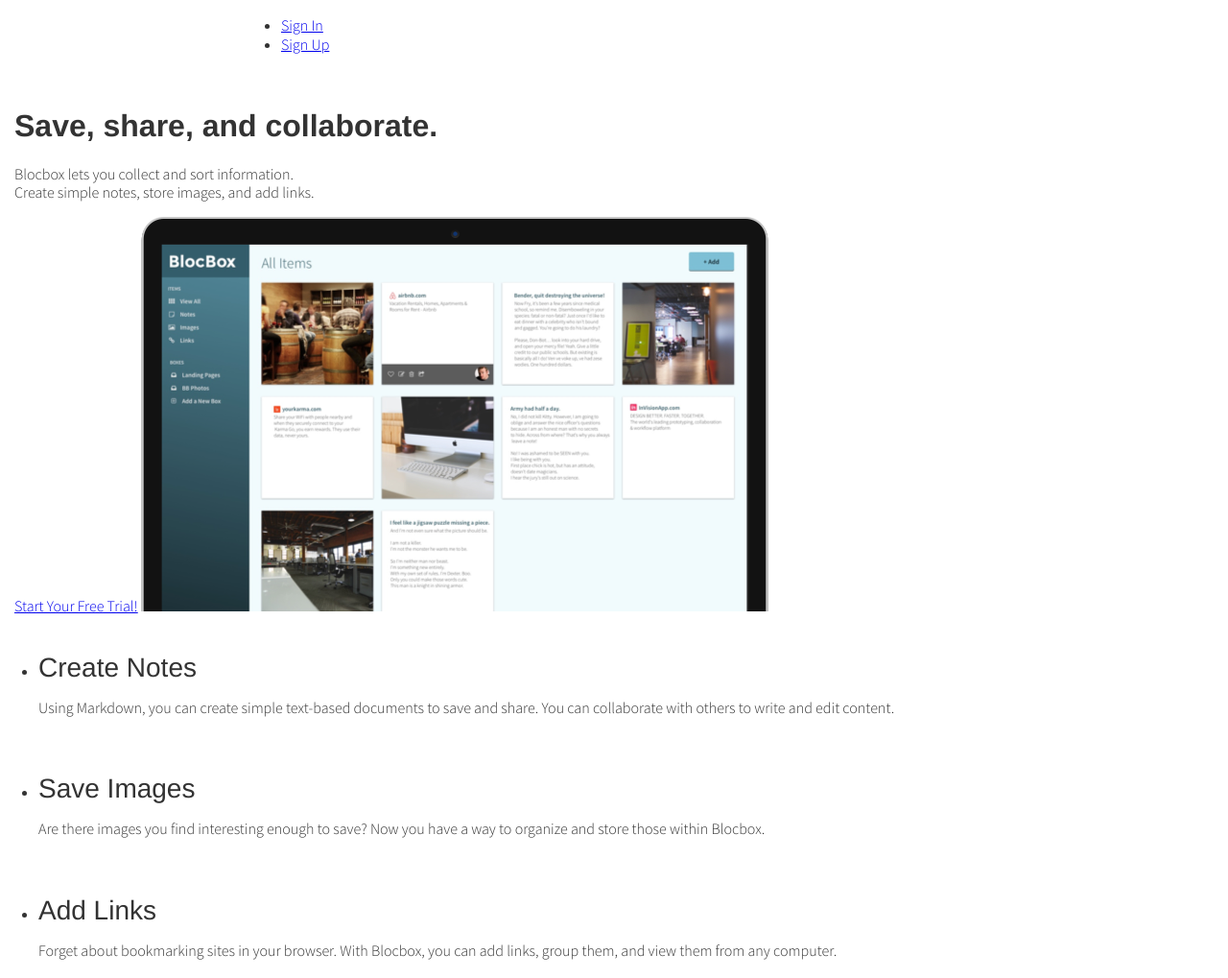
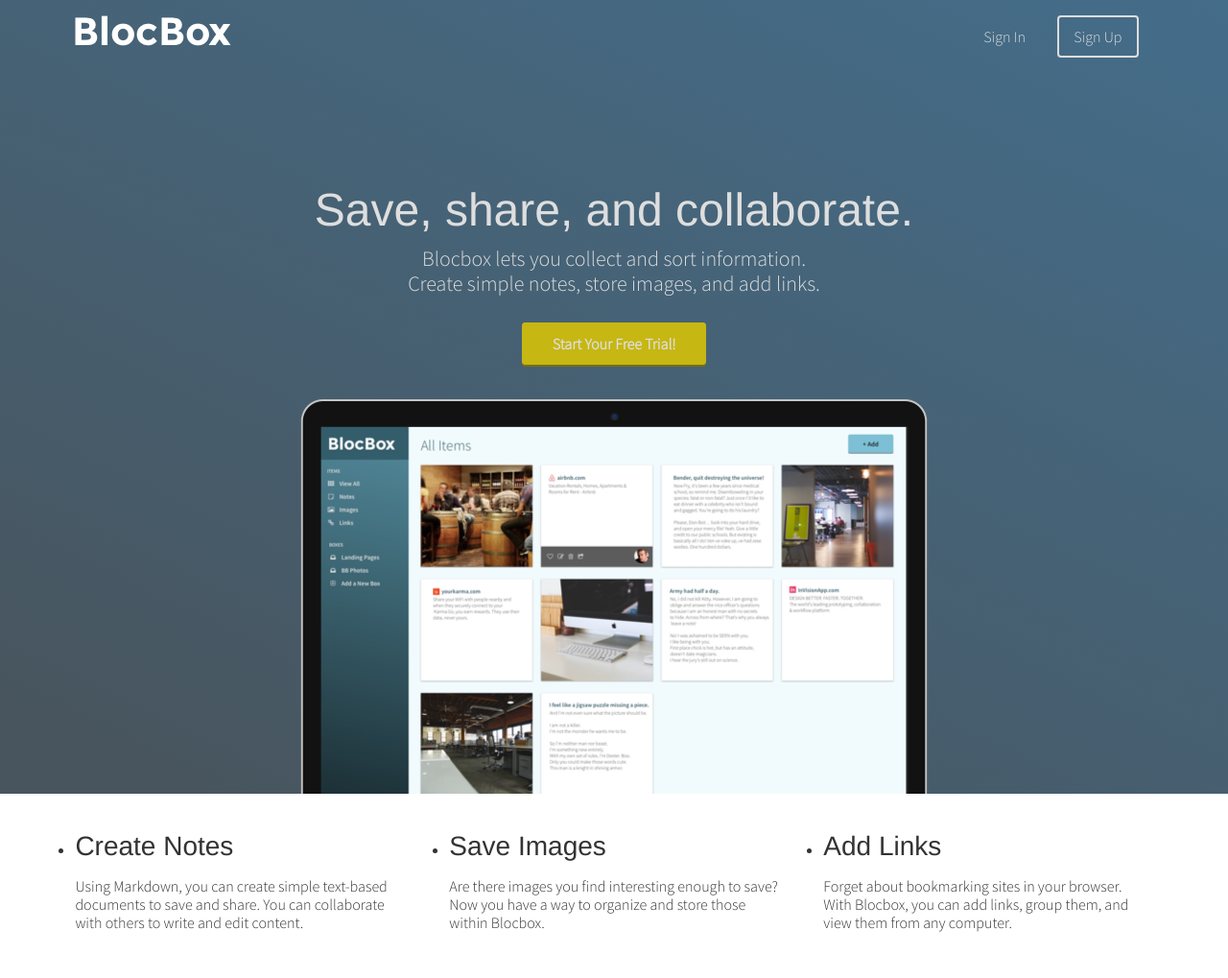
Before and after one commit to JennaMarie/Blocbox, a plain HTML site: page index.html in a window 1280 px wide. Shown: the top 1019 px of the page at 96% size. Drawn offline with Linux system fonts and the light colour scheme; a web font is replaced by a local one.

Commit message:
Assignment-30-completed

```diff
--- a/css/style.css
+++ b/css/style.css
@@ -28,7 +28,7 @@ p {
   margin-right: auto;
   margin-left: auto;
   padding-left: 15px;
-  padding-right:15px;
+  padding-right: 15px;
   position: relative;
 }
 
@@ -43,9 +43,107 @@ p {
 }
 
 .one-half, .one-third, .one-fourth {
-  width:96%auto;
+  width:96%;
   float:left;
   position: relative;
   min-height:1px;
   margin: 0 2% 20px;
 }
+
+@media (min-width: 768px) {
+   .container {
+     width: 750px;
+   }
+ }
+ @media (min-width: 992px) {
+   .container {
+     width: 970px;
+   }
+   .one-half {
+     width:46%;
+   }
+   .one-third {
+     width:29.33333%;
+   }
+   .one-fourth {
+     width:21%;
+   }
+ }
+ @media (min-width: 1200px) {
+   .container {
+     width: 1170px;
+   }
+ }
+
+ @media tv (min-width: 1400px) {
+   .hero {
+     color: #c6b712;
+   }
+ }
+
+ /* HEADER */
+  header {
+    color:#dedede;
+    background: #48555e;
+    background-image: linear-gradient(206deg, #446d8a 0%, #48555e 94%);
+  }
+  header nav {
+    padding:1em 0;
+  }
+  header nav ul {
+    display:inline;
+    text-align: right;
+    float:right;
+    margin:0;
+  }
+  header nav ul > li {
+    list-style-type: none;
+    display: inline-block;
+    margin:0 15px;
+  }
+  header nav ul > li.btn-outline {
+    padding:10px 15px;
+    border:2px solid #dedede;
+    border-radius: 4px;
+  }
+  header nav ul > li.btn-outline:hover {
+    background:#dedede;
+  }
+  header nav ul > li > a {
+    color:#dedede;
+    text-decoration: none;
+  }
+  header nav ul > li.btn-outline:hover > a {
+    color:#48555e;
+  }
+  header .hero {
+  text-align: center;
+  display:block;
+  position: relative;
+}
+header .hero h1 {
+  font-size:48px;
+  font-weight: normal;
+  margin:95px 0 0;
+}
+header .hero p {
+  font-size: 22px;
+  line-height: 26px;
+  font-weight: 100;
+  margin:10px 0 40px;
+}
+header .hero img {
+  display: block;
+  margin:3em auto 0;
+}
+/* BUTTONS */
+ .btn {
+   border-radius: 4px;
+   color:#dedede;
+   font-weight: 700;
+   text-decoration: none;
+   padding:10px 30px;
+   background: #c6b712;
+   border: 2px solid #c6b712;
+   box-shadow: 0px 2px 0px 0px #787012;
+ }
--- a/index.html
+++ b/index.html
@@ -131,9 +131,11 @@
   </section>
   <!-- Call to Acton -->
   <section>
+    <div class="container">
     <h3>Sign Up to begin your free 30 day Trial of Blocbox!</h3>
       <a href="signup.html" class="btn">Start Your Free Trial!</a>
       <p>*We will not collect your credit card information until after your 30 day trial has ended.</p>
+    </div>
   </section>
   </main>
 <!-- Footer -->
```
